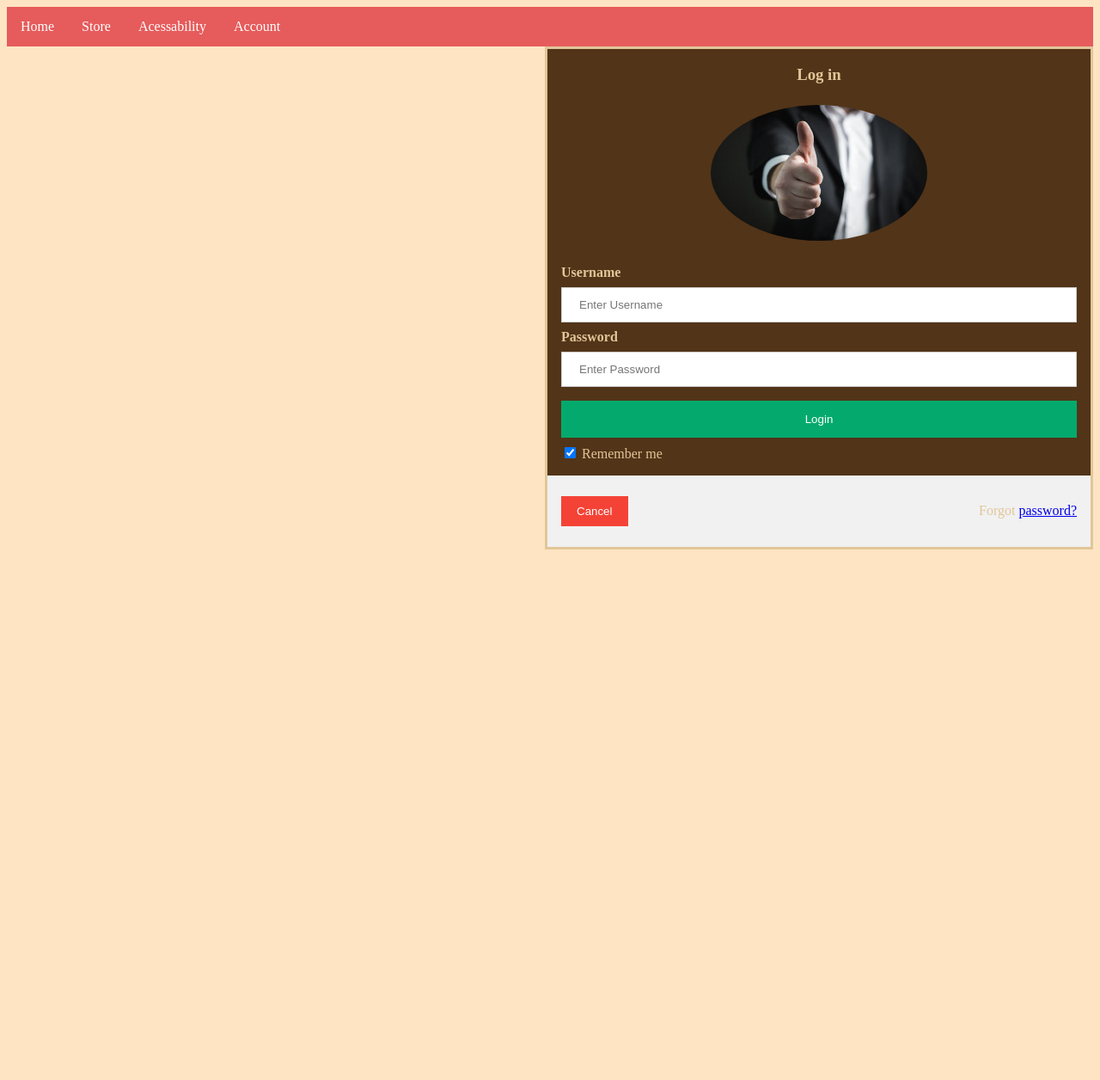
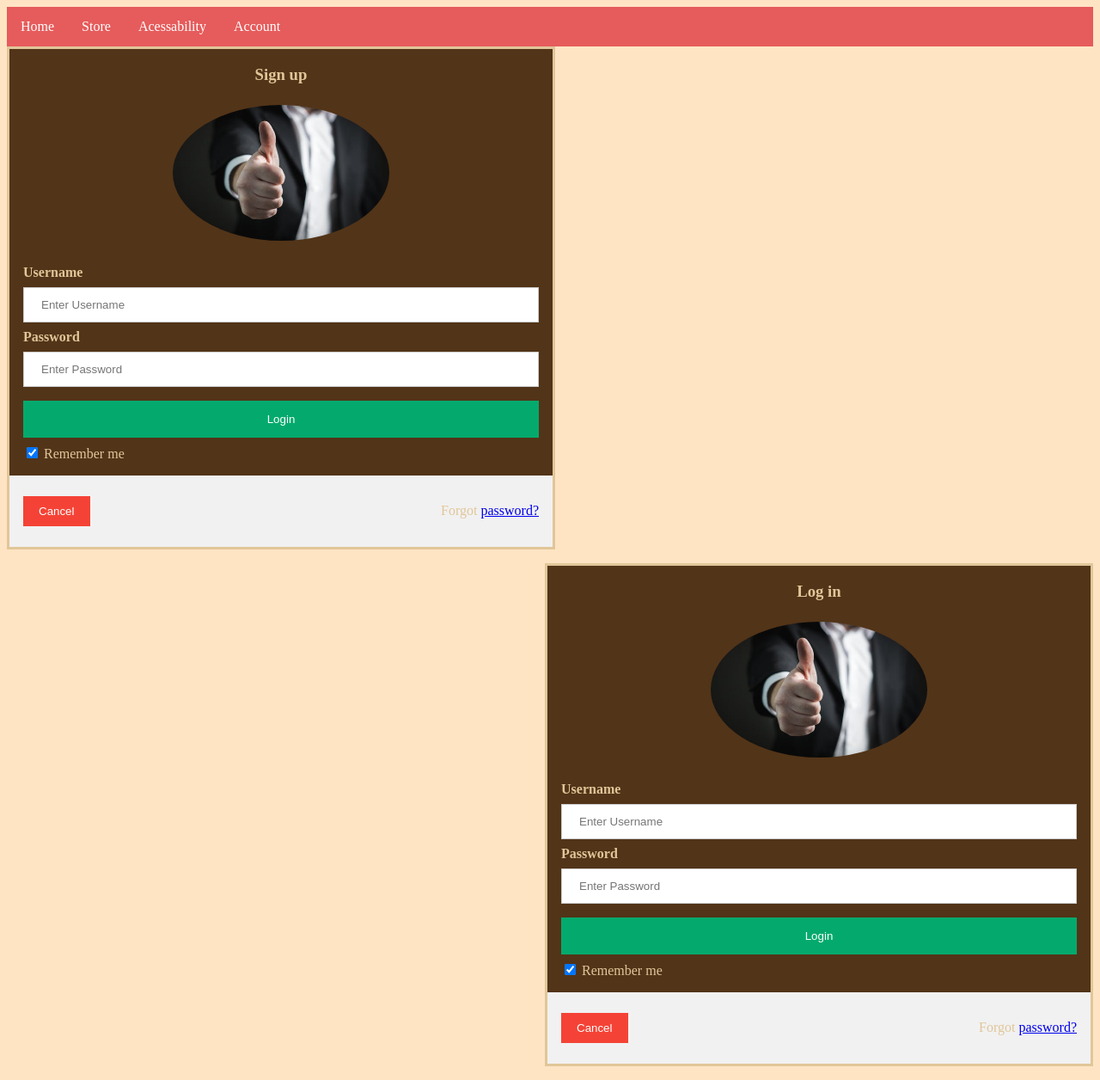
Before and after one commit to matthew-williams-git/server_homepage, a PHP site: page /login_signup.html in a window 1280 px wide. Shown: the whole page at 86% size. Before the commit the page ends 639 px from the top, so only its background shows below. Run offline with PHP 8.4, Linux system fonts and the light colour scheme.

Commit message:
adding second login form

```diff
--- a/login_form.css
+++ b/login_form.css
@@ -8,7 +8,6 @@ form {
     border: 3px solid;
     background-color: #523418;
     width: 50%;
-    float: right;
   }
 
 h3 {
--- a/login_signup.html
+++ b/login_signup.html
@@ -19,8 +19,35 @@
           </div>
         </li>
     </ul>
-    <!-- login form -->
-    <form action="action_page.php" method="post">
+    <!-- sign up form (left hand side) -->
+    <form action="action_page.php" method="post" style="float: left;">
+      <div class="head">
+        <h3>Sign up</h3>
+      </div>
+      <div class="imgcontainer">
+        <img src="pexels-photo-327533.jpeg" alt="Avatar" class="avatar">
+      </div>
+
+      <div class="container">
+        <label for="uname"><b>Username</b></label>
+        <input type="text" placeholder="Enter Username" name="uname" required>
+
+        <label for="psw"><b>Password</b></label>
+        <input type="password" placeholder="Enter Password" name="psw" required>
+
+        <button type="submit">Login</button>
+        <label>
+          <input type="checkbox" checked="checked" name="remember"> Remember me
+        </label>
+      </div>
+
+      <div class="container" style="background-color:#f1f1f1">
+        <button type="button" class="cancelbtn">Cancel</button>
+        <span class="psw">Forgot <a href="#">password?</a></span>
+      </div>
+    </form>
+    <!-- login form (right hand side) -->
+    <form action="action_page.php" method="post" style="float: right;">
         <div class="head">
           <h3>Log in</h3>
         </div>
```
